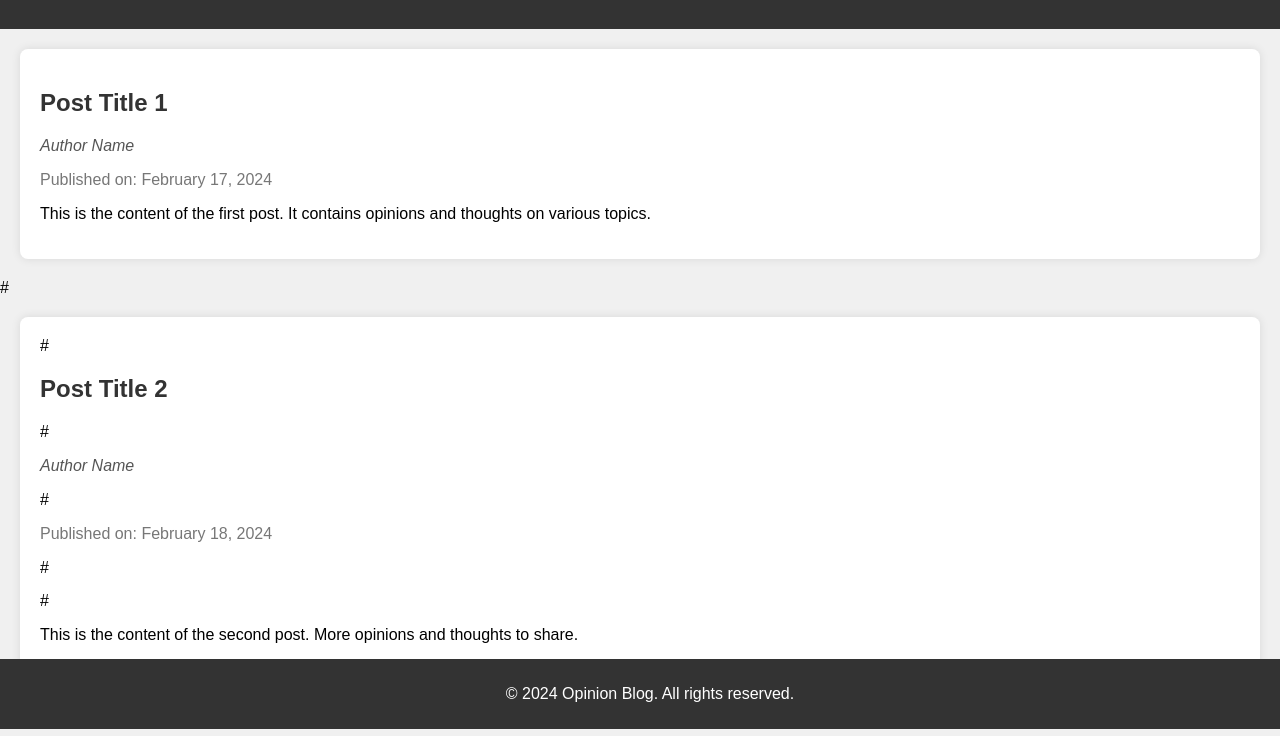
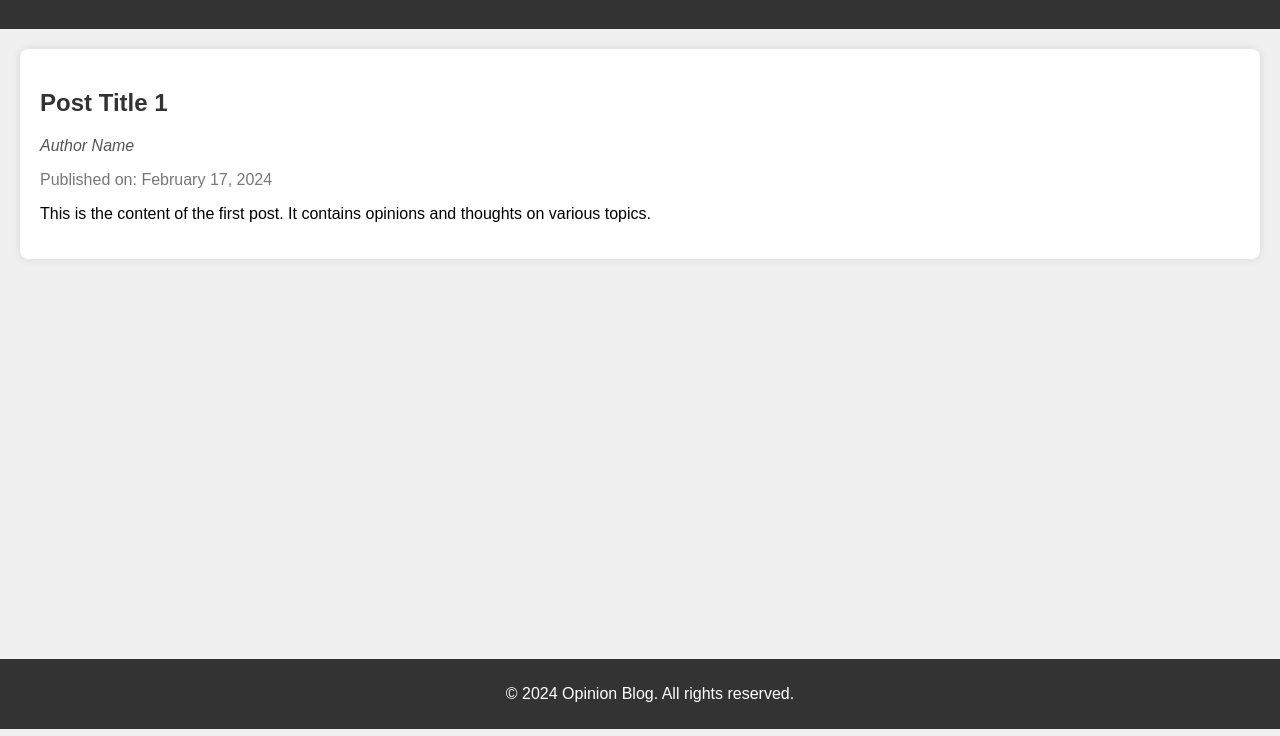
Before and after one commit to jimmyycon/jimmyycon.github.io, a plain HTML site: page index.html in a window 1280 px wide. Shown: the part 71-807 px from the top of the page. Drawn offline with Linux system fonts and the light colour scheme.

Commit message:
Update index.html

```diff
--- a/index.html
+++ b/index.html
@@ -20,14 +20,6 @@
         </div>
     </section>
 
-    #<section class="post">
-        #<h2>Post Title 2</h2>
-        #<p class="author">Author Name</p>
-        #<p class="date">Published on: February 18, 2024</p>
-        #<div class="content">
-            #<p>This is the content of the second post. More opinions and thoughts to share.</p>
-        #</div>
-    #</section>
 
     <!-- Add more posts as needed -->
 
```
